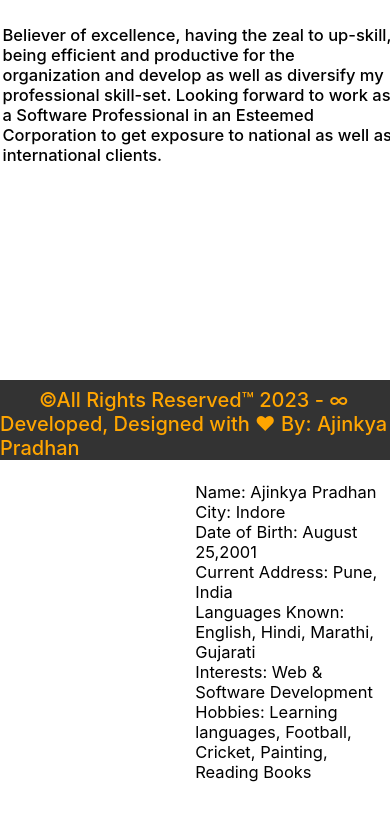
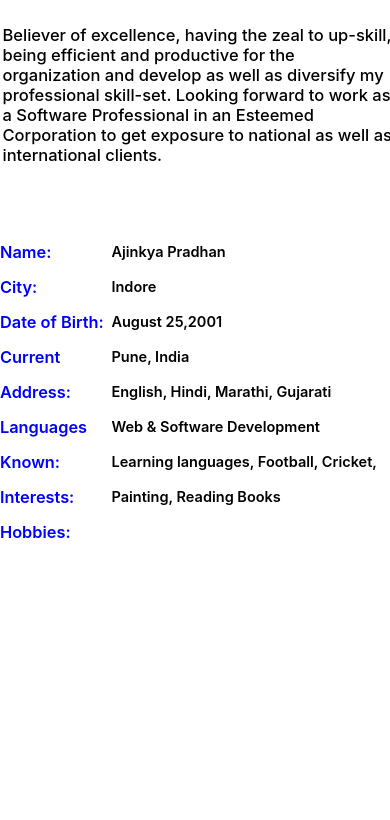
Before and after one commit to AjinkyaPradhan1/portfolio-website-ap, a React (Create React App) app: page /about in a window 390 px wide. Shown: the part 410-1230 px from the top of the page. Built offline with nearby package versions, Linux system fonts and the light colour scheme.

Commit message:
480px about in progress

```diff
--- a/src/components/About.js
+++ b/src/components/About.js
@@ -52,7 +52,7 @@ function About() {
                   </div>
                 </div>
 
-                <div className="details480px">
+                {/* <div className="details480px">
                     Name: Ajinkya Pradhan<br></br>
                     City: Indore<br></br>
                     Date of Birth: August 25,2001<br></br>
@@ -60,7 +60,7 @@ function About() {
                     Languages Known: English, Hindi, Marathi, Gujarati<br></br>
                     Interests: Web & Software Development<br></br>
                     Hobbies: Learning languages, Football, Cricket, Painting, Reading Books<br></br>
-                </div>
+                </div> */}
               </div>
 
           </div>
--- a/src/components/about.css
+++ b/src/components/about.css
@@ -192,7 +192,7 @@
     flex-direction: row;
     align-items: center;
     justify-content: center;
-    width: fit-content;
+    width: 100%;
     height: 100%;
     font-size: 16.5px;
     background-color: transparent;
@@ -202,7 +202,7 @@
 
   .title{
     display: flex;
-    visibility: hidden;
+    visibility: visible;
     justify-content:  center;
     width: 40%;
     height: 100%;
@@ -213,9 +213,9 @@
   }
   .details{
     display: flex;
-    visibility: hidden;
+    visibility: visible;
     justify-content: center;
-    width: 80%;
+    width: 100%;
     height: 100%;
     background-color: white;
     font-size: 80%;
@@ -226,8 +226,6 @@
     align-items: center;
     justify-content: center;
   }
-  .details480px{
-    visibility: visible;
-  }
+
 
 }
```
